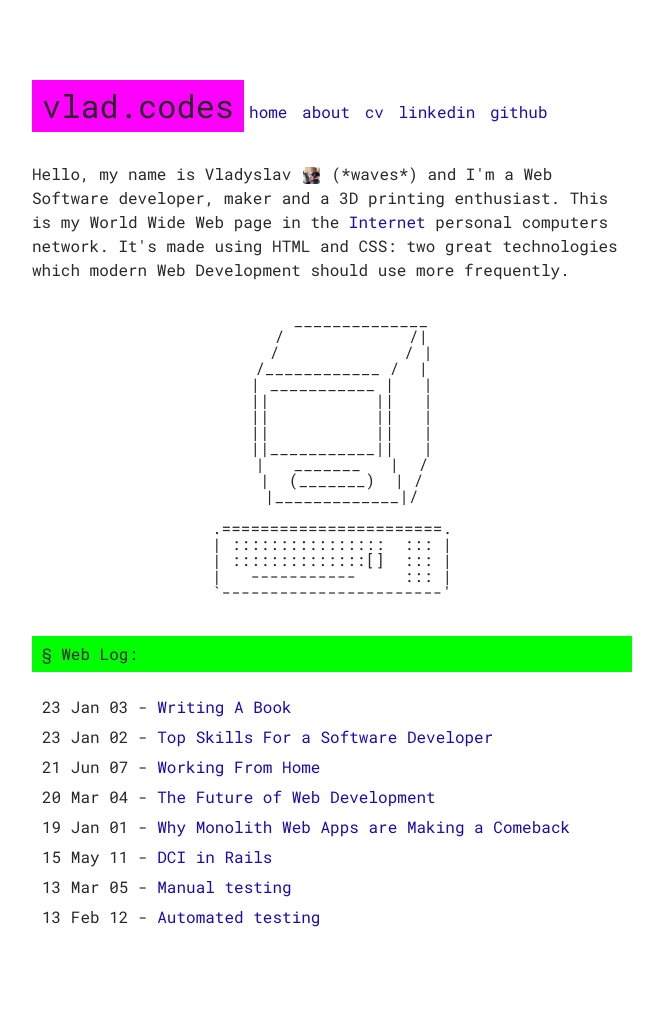
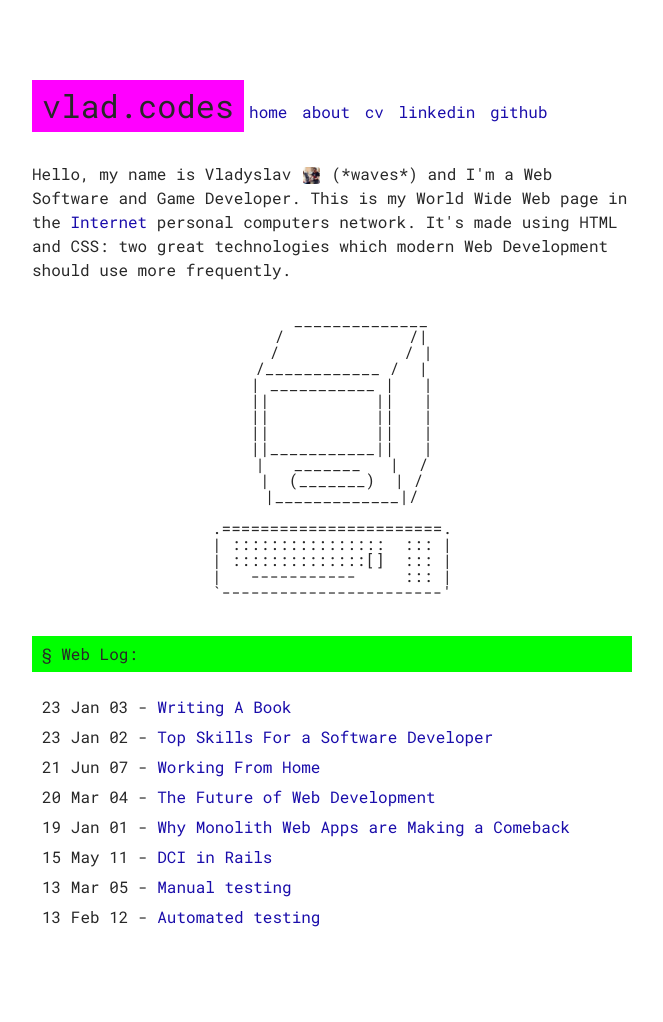
Before and after one commit to vshvedov/vladcodes, a Jekyll site: the page built from index.html, in a window 1280 px wide. Shown: the whole page, without its empty margins (308-971 px from the left). Built offline with Jekyll 4.4.1, drawn with Linux system fonts in a browser that asks for light colours.

Commit message:
Update index.html

```diff
--- a/index.html
+++ b/index.html
@@ -9,7 +9,7 @@ layout: default
     Hello, my name is Vladyslav
     <img class="userpic" src="/assets/img/favicon.jpg" />
     (*waves*)
-    and I'm a Web Software developer, maker and a 3D printing enthusiast.
+    and I'm a Web Software and Game Developer.
     This is my World Wide Web page in the <a href="/assets/img/404.gif" target="blank">Internet</a>
     personal computers network. It's made using HTML and CSS: two great technologies which modern
     Web Development should use more frequently.
```
